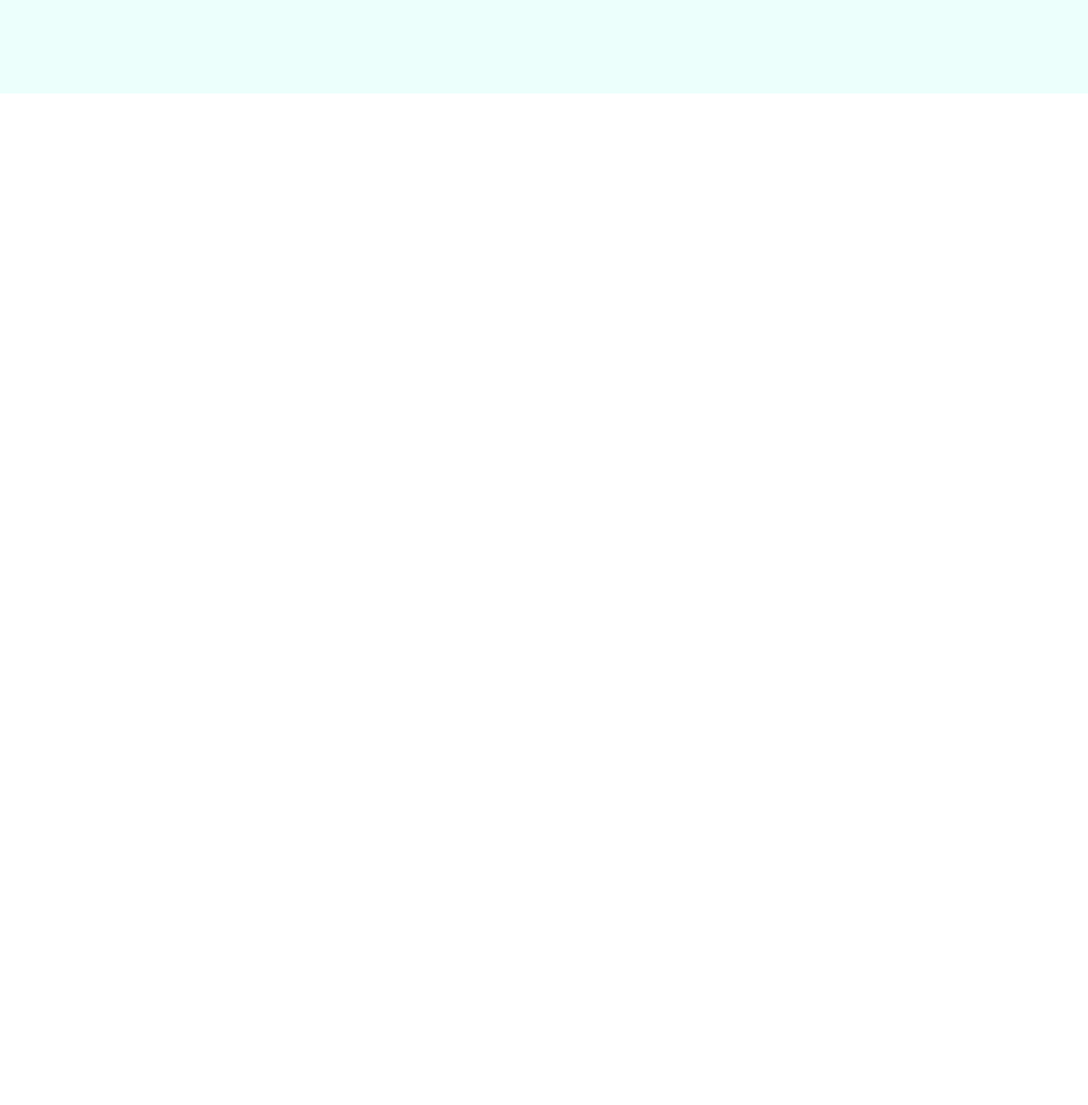
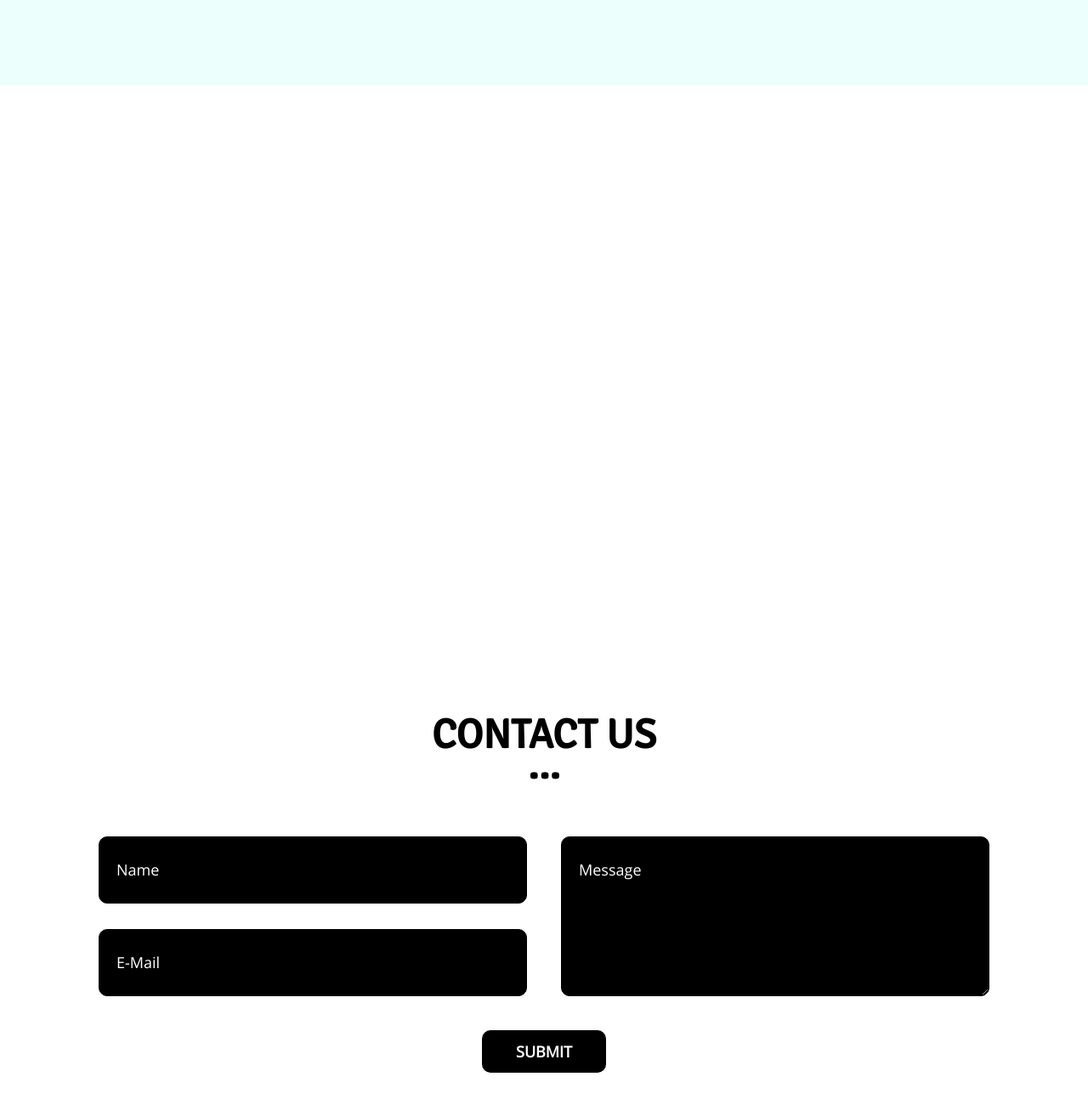
Before and after one commit to katefaith/sigxak, a website: page index.html in a window 1280 px wide. Shown: the part 5880-7180 px from the top of the page at 85% size. Before the commit the page ends 5990 px from the top, so only its background shows below. Drawn offline with Linux system fonts and the light colour scheme.

Commit message:
add section contacts

```diff
--- a/index.html
+++ b/index.html
@@ -553,5 +553,24 @@
 
       </div>
     </section>
+
+    <section class="contacts">
+      <div class="contacts__map">
+        <iframe src="https://yandex.ru/map-widget/v1/?um=constructor%3A6402f37b761d29af693b7b91d431eb0dea4a96b310fe3dab6871fa2e888936d8&amp;source=constructor" width="100%" height="600" frameborder="0"></iframe>
+      </div>
+      <form class="contacts__form  contact-form">
+        <h2 class="contact-form__title">Contact us</h2>
+        <div class="contact-form__wrapper">
+          <div class="contact-form__column">
+            <input class="contact-form__input" type="text" name="name" placeholder="Name">
+            <input class="contact-form__input" type="email" name="email" placeholder="E-Mail">
+          </div>
+          <div class="contact-form__column">
+            <textarea class="contact-form__textarea" name="message" placeholder="Message"></textarea>
+          </div>
+        </div>
+        <button class="contact-form__btn" type="submit">Submit</button>
+      </form>
+    </section>
   </body>
 </html>
--- a/sass/blocks/blog.scss
+++ b/sass/blocks/blog.scss
@@ -1,6 +1,10 @@
 .blog {
     background-color: $bg-color-lighter;
-    padding-bottom: 190px;
+    padding-bottom: 180px;
+
+    @media (max-width: $breakpoint-l) {
+        padding-bottom: 60px;
+    }
 }
 
 .blog__wrapper {
--- /dev/null
+++ b/sass/blocks/contact-form.scss
@@ -0,0 +1,105 @@
+.contact-form {
+    @include container;
+    display: flex;
+    flex-direction: column;
+    margin-bottom: 150px;
+    font-size: 18px;
+
+    @media (max-width: $breakpoint-s) {
+        margin-bottom: 50px;
+    }
+}
+
+.contact-form__title {
+    position: relative;
+    display: flex;
+    font-size: 48px;
+    margin-top: 135px;
+    margin-bottom: 90px;
+    justify-content: center;
+    text-transform: uppercase;
+
+    &::after {
+        position: absolute;
+        content: "...";
+        bottom: -60%;
+        left: 50%;
+        transform: translateX(-50%);
+    }
+
+    @media (max-width: $breakpoint-s) {
+        margin-top: 95px;
+        margin-bottom: 50px;
+    }
+}
+
+.contact-form__wrapper {
+    display: flex;
+    flex-wrap: wrap;
+    justify-content: center;
+    margin-bottom: 40px;
+}
+
+.contact-form__column {
+    display: flex;
+    flex-direction: column;
+    flex-basis: 40%;
+    margin: 0 20px;
+    border: none;
+
+    @media (max-width: $breakpoint-m) {
+        flex-basis: 100%;
+    }
+}
+
+.contact-form__input,
+.contact-form__textarea {
+    padding: 28px 20px;
+    border: 1px solid $black;
+    border-radius: 10px;
+    background-color: $bg-color-black;
+    color: $text-color-secondary;
+
+    &::placeholder {
+        color: $text-color-secondary;
+    }
+}
+
+.contact-form__input {
+    margin-bottom: 30px;
+
+    &:last-child {
+        margin-bottom: 0;
+    }
+
+    @media (max-width: $breakpoint-m) {
+        &:last-child {
+            margin-bottom: 30px;
+        }
+    }
+
+}
+
+.contact-form__textarea {
+    height: 100%;
+
+    @media (max-width: $breakpoint-m) {
+        height: 175px;
+    }
+}
+
+.contact-form__btn {
+    cursor: pointer;
+    padding: 15px 40px;
+    align-self: center;
+    border: none;
+    border-radius: 10px;
+    font-weight: 600;
+    color: $text-color-secondary;
+    background-color: $bg-color-black;
+    text-transform: uppercase;
+
+    &:hover {
+        background-color: $bg-color-dark;
+    }
+}
--- /dev/null
+++ b/sass/blocks/contacts.scss
@@ -0,0 +1,12 @@
+.contacts__map {
+    height: 600px;
+
+    @media (max-width: $breakpoint-l) {
+        height: 400px;
+
+        iframe {
+            height: 400px;
+        }
+
+    }
+}
--- a/sass/style.scss
+++ b/sass/style.scss
@@ -13,6 +13,8 @@
 @import "blocks/services.scss";
 @import "blocks/blog.scss";
 @import "blocks/blog-post.scss";
+@import "blocks/contacts.scss";
+@import "blocks/contact-form.scss";
 
 body {
   font-family: $font-family-open_sans;
```
Also changed, not shown: css/style.css.
